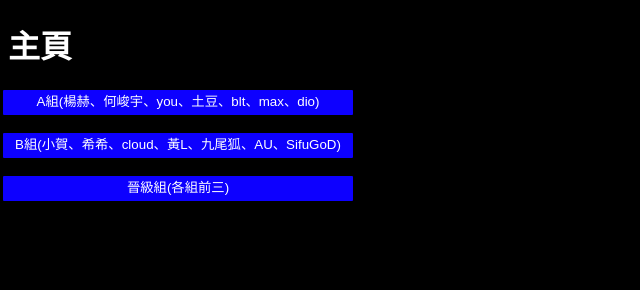
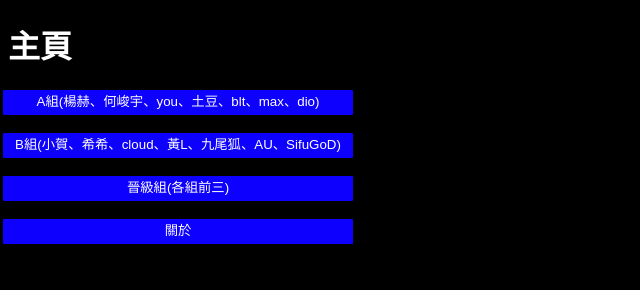
Before and after one commit to ho0527/ValorantGameno1, a plain HTML site: page index.html in a window 1280 px wide. Shown: the top 290 px of the page, without its empty margins (0-640 px from the left). Drawn offline with Linux system fonts and the light colour scheme.

Commit message:
Update index.html

```diff
--- a/index.html
+++ b/index.html
@@ -21,7 +21,9 @@
         <br>
         <button style="position:relative;bottom:53px;right:5px;" class="mainbutton" onclick="location.href='promotion group/promotion black.html'">晉級組(各組前三)</button><br>
         <br>
-        <h4>獨立瀏覽次數</h4>
+        <button style="position:relative;bottom:53px;right:5px;" class="mainbutton" onclick="location.href='promotion group/promotion black.html'">關於</button><br>
+        <br>
+        <h4>獨立瀏覽次數</h4><br>
      <a href="https://www.mfwzjsq.com/" target="_blank"><img src="https://www.mfwzjsq.com/hit.php?id=zvmevppao&nd=9&style=118" border="0" alt="網頁計數器"></a>
     </body>
 </html>
```
